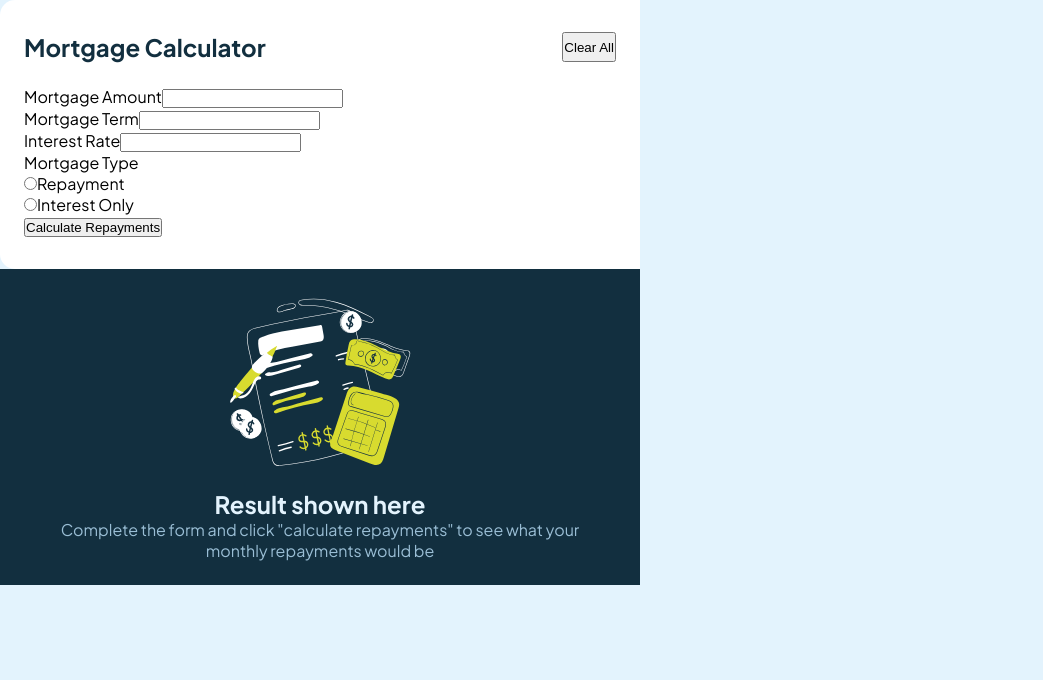
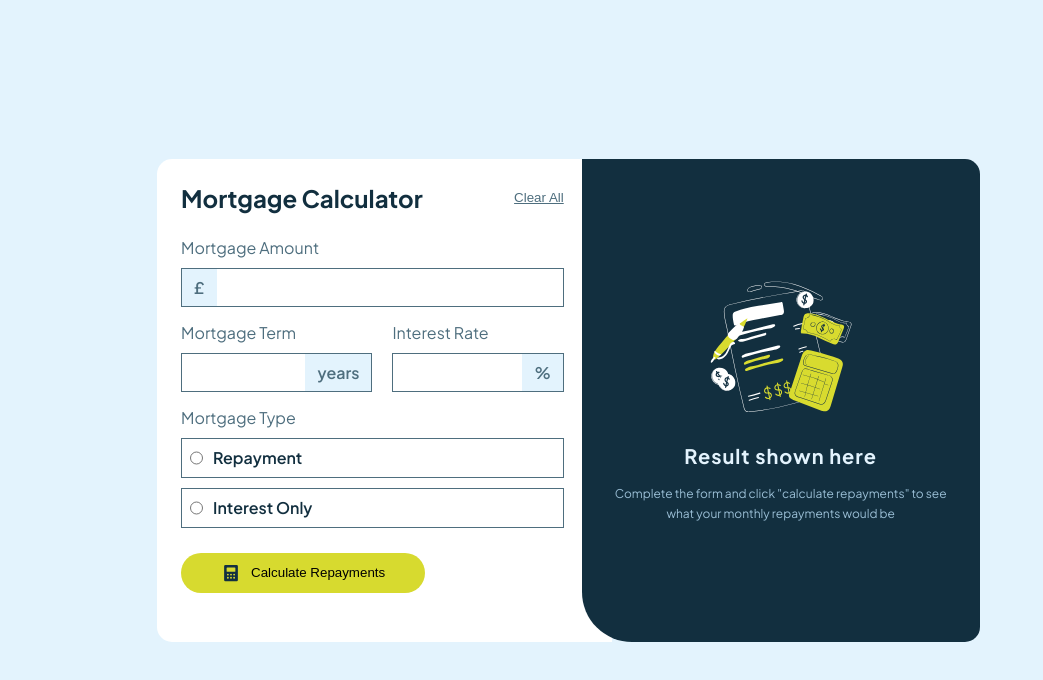
Before and after one commit to Asmau-abdul/mortgage-repayment, a React (Vite) app: page / in a window 1280 px wide. Shown: the top 680 px of the page, without its empty margins (0-1043 px from the left). Built offline with nearby package versions, Linux system fonts and the light colour scheme.

Commit message:
new updates

```diff
--- a/src/App.css
+++ b/src/App.css
@@ -9,4 +9,27 @@
 body{
   background: hsl(202, 86%, 94%);
   font-family: "Plus Jakarta Sans", sans-serif;
+  min-height: 100vh;
+  display: flex;
+  align-items: center;
 }
+
+.mortgage{
+  display: flex;
+  gap: 0;
+  align-items: center;
+  justify-content: center;
+  align-self: center;
+}
+
+@media (max-width: 600px) {
+  .mortgage{
+    flex-direction: column;
+    align-items: stretch;
+  }
+
+  .mortgage-calculator{
+    width: 100%;
+    border-radius: 0 0 15px 15px;
+  }
+}
--- a/src/App.jsx
+++ b/src/App.jsx
@@ -10,7 +10,7 @@ function App() {
 
   return (
     <>
-      <div>
+      <div className='mortgage'>
         <MortgageCalculator onCalculate={setResults}/>
 
         <MortgageResult results={results}/>
--- a/src/components/MortgageCalculator.jsx
+++ b/src/components/MortgageCalculator.jsx
@@ -1,11 +1,12 @@
 import React, { useState } from 'react'
 import '../styles/mortgageCalculator.scss'
+import calculator from '../assets/images/icon-calculator.svg'
 
 const MortgageCalculator = ({onCalculate}) => {
     const [amount, setAmount] = useState('')
     const [term, setTerm] = useState('')
     const [rate,setRate] = useState('')
-    const [type, setType] = useState('')
+    const [type, setType] = useState(null)
     const [error, setError] = useState({
         amount: false,
         term: false,
@@ -17,7 +18,7 @@ const MortgageCalculator = ({onCalculate}) => {
         setAmount('')
         setTerm('')
         setRate('')
-        setType('')
+        setType(null)
         setError({
             amount: false,
             term: false,
@@ -85,20 +86,29 @@ const MortgageCalculator = ({onCalculate}) => {
             <div className="form">
                 <div className="amount">
                     <label htmlFor="mortgageAmount">Mortgage Amount</label>
-                    <input type="number" name="" id="mortgageAmount" value={amount} className={error.amount ? 'input-error' : ''} onChange={(e) => setAmount(e.target.value)}/>
+                    <div className={`input-and-tag ${error.rate ? 'input-error' : ''}`}>
+                        <p>£</p>
+                        <input type="number" name="" id="mortgageAmount" value={amount} className={error.amount ? 'input-error' : ''} onChange={(e) => setAmount(e.target.value)}/>
+                    </div>
                     {error.amount && <p className='error-message'>This field is required</p>}
                 </div>
 
                 <div className="term-rate">
                     <div className='term'>
                         <label htmlFor="term">Mortgage Term</label>
-                        <input type="number" name="years" id="term" value={term} className={error.term ? 'input-error' : ''} onChange={(e) => setTerm(e.target.value)}/>
+                        <div className={`input-and-tag ${error.rate ? 'input-error' : ''}`}>
+                            <input type="number" name="years" id="term" value={term} className={error.term ? 'input-error' : ''} onChange={(e) => setTerm(e.target.value)}/>
+                            <p>years</p>
+                        </div>
                         {error.term && <p className='error-message'>This field is required</p>}
                     </div>
 
                     <div className="rate">
                         <label htmlFor="rate">Interest Rate</label>
-                        <input type="number" name="rate" id="rate" value={rate} className={error.rate ? 'input-error' : ''} onChange={(e) => setRate(e.target.value)}/>
+                        <div className={`input-and-tag ${error.rate ? 'input-error' : ''}`}>
+                            <input type="number" name="rate" id="rate" value={rate} onChange={(e) => setRate(e.target.value)}/>
+                            <p>%</p>
+                        </div>
                         {error.rate && <p className='error-message'>This field is required</p>}
                     </div>
                 </div>
@@ -112,9 +122,9 @@ const MortgageCalculator = ({onCalculate}) => {
                     <input type="radio" name="type" value="interest" id='interest' checked={type === 'interest'} onChange={(e) => setType(e.target.value)}/>
                     <label htmlFor="interest">Interest Only</label>
                 </div>
-                {error.type === 'null' && <p className='error-message'>This field is required</p>}
+                {error.type && <p className='error-message'>This field is required</p>}
 
-                <button className='calcBtn' onClick={handleCalculation}> Calculate Repayments</button>
+                <button className='calcBtn' onClick={handleCalculation}> <img src={calculator} alt="" /> Calculate Repayments</button>
             </div>
         </div>
     </>
--- a/src/components/MortgageResult.jsx
+++ b/src/components/MortgageResult.jsx
@@ -6,8 +6,9 @@ const MortgageResult = ({results}) => {
   return (
     <>
         <div className='mortgage-result'>
+            <div>
             { !results && <div className='empty-result'>
-                <img src={emptyResult} alt="No results yet" />
+                <img src={emptyResult} alt="No results yet" className='empty-icon'/>
                 <h2>Result shown here</h2>
                 <p>Complete the form and click "calculate repayments"
                     to see what your monthly repayments would be</p>
@@ -45,6 +46,7 @@ const MortgageResult = ({results}) => {
                     </div>
                 </>
             )}
+            </div>
         </div>
     </>
   )
--- a/src/styles/mortgageCalculator.scss
+++ b/src/styles/mortgageCalculator.scss
@@ -1,8 +1,13 @@
 .mortgage-calculator{
     background-color: #fff;
-    width: 50%;
-    padding: 2rem 1.5rem;
+    width: 40%;
+    align-self: stretch;
+    padding: 1.5rem 3rem 1.5rem 1.5rem;
     border-radius: 15px 0 0 15px;
+
+    @media (max-width: 800px) {
+        width: 50%;
+    }
 
     .title-header{
         display: flex;
@@ -12,5 +17,96 @@
             font-size: 24px;
             color: hsl(202, 55%, 16%);
         }
+
+        button{
+            color: hsl(200, 24%, 40%);
+            text-decoration: underline;
+            background-color: #fff;
+            border: none;
+        }
+    }
+
+    .form{
+        label{
+            color: hsl(200, 24%, 40%);
+        }
+
+
+        .input-and-tag{
+            display: flex;
+            border: 1px solid hsl(200, 24%, 40%);
+            margin: 10px 0 15px;
+
+            p{
+                padding: 8px 12px;
+                background: hsl(202, 86%, 94%);
+                color: hsl(200, 24%, 40%);
+                font-weight: 600;
+            }
+
+            input{
+                width: 100%;
+                height: 30px;
+                border: none;
+                outline: none;
+            }
+        }
+
+        .input-and-tag.input-error{
+            border: 1px solid hsl(4, 69%, 50%);
+
+            p{
+                background: hsl(4, 69%, 50%);
+                color: #fff;
+            }
+        }
+
+        .term-rate{
+            display: flex;
+            gap: 20px;
+        }
+
+        .repayment, .interest{
+            border: 1px solid hsl(200, 24%, 40%);
+            height: 40px;
+            margin: 10px 0 ;
+            padding: 8px;
+            display: flex;
+            gap: 10px;
+
+            label{
+                color: hsl(202, 55%, 16%);
+                font-weight: 600;
+            }
+
+        }
+
+        .repayment.selected, .interest.repayment.selected{
+            background-color: hsl(61, 70%, 52%);
+            border: 1px solid hsl(61, 70%, 52%);
+        }
+
+        .calcBtn{
+            background: hsl(61, 70%, 52%);
+            border: none;
+            height: 40px;
+            padding: 0 40px;
+            margin: 25px 0;
+            border-radius: 100px;
+            display: flex;
+            align-items: center;
+            gap: 10px;
+
+            img{
+                width: 20px;
+            }
+        }
+
+    }
+
+
+    .error-message{
+        color: hsl(4, 69%, 50%);
+        margin: -5px 0 15px;
     }
 }
--- a/src/styles/mortgageResult.scss
+++ b/src/styles/mortgageResult.scss
@@ -1,16 +1,70 @@
 .mortgage-result{
     background: hsl(202, 55%, 16%);
-    width: 50%;
-    text-align: center;
-    padding: 1.5rem 2.5rem;
+    display: flex;
+    align-items: center;
+    width: 35%;
+    align-self: stretch;
+    margin-left: -30px;
+    padding: 1.5rem;
+    border-radius: 0 15px 15px 50px;
+
+    @media (max-width: 600px) {
+        &.mortgage-result{
+            width: 100%;
+            border-radius: 0 0 15px 15px;
+            align-items: flex-start;
+        }
+    }
+
+    h1{
+        color: hsl(61, 70%, 52%);
+    }
 
     h2{
         color: hsl(202, 86%, 94%);
-        font-size: 24px;
+        font-size: 20px;
+        letter-spacing: 1px;
     }
 
     p{
         color: hsl(203, 41%, 72%);
-        font-size: 16px;
+        font-size: 12px;
+        line-height: 20px;
     }
+
+    .empty-result{
+        display: flex;
+        flex-direction: column;
+        align-items: center;
+        gap: 1rem;
+
+        .empty-icon{
+            width: 150px;
+        }
+        text-align: center;
+    }
+
+    .final-result{
+        background: hsl(201, 56%, 12%);
+        padding: 2rem;
+        border-radius: 10px;
+        width: 100%;
+
+        h1{
+            font-size: 48px;
+            margin: 0.5rem 0 1.5rem;
+        }
+
+        hr{
+            border: none;
+            border-top: 1px solid hsl(200, 24%, 40%);
+            margin: 1.5rem 0;
+        }
+
+        h2{
+            font-size: 28px;
+            margin-top: 0.5rem;
+        }
+    }
+
 }
```
